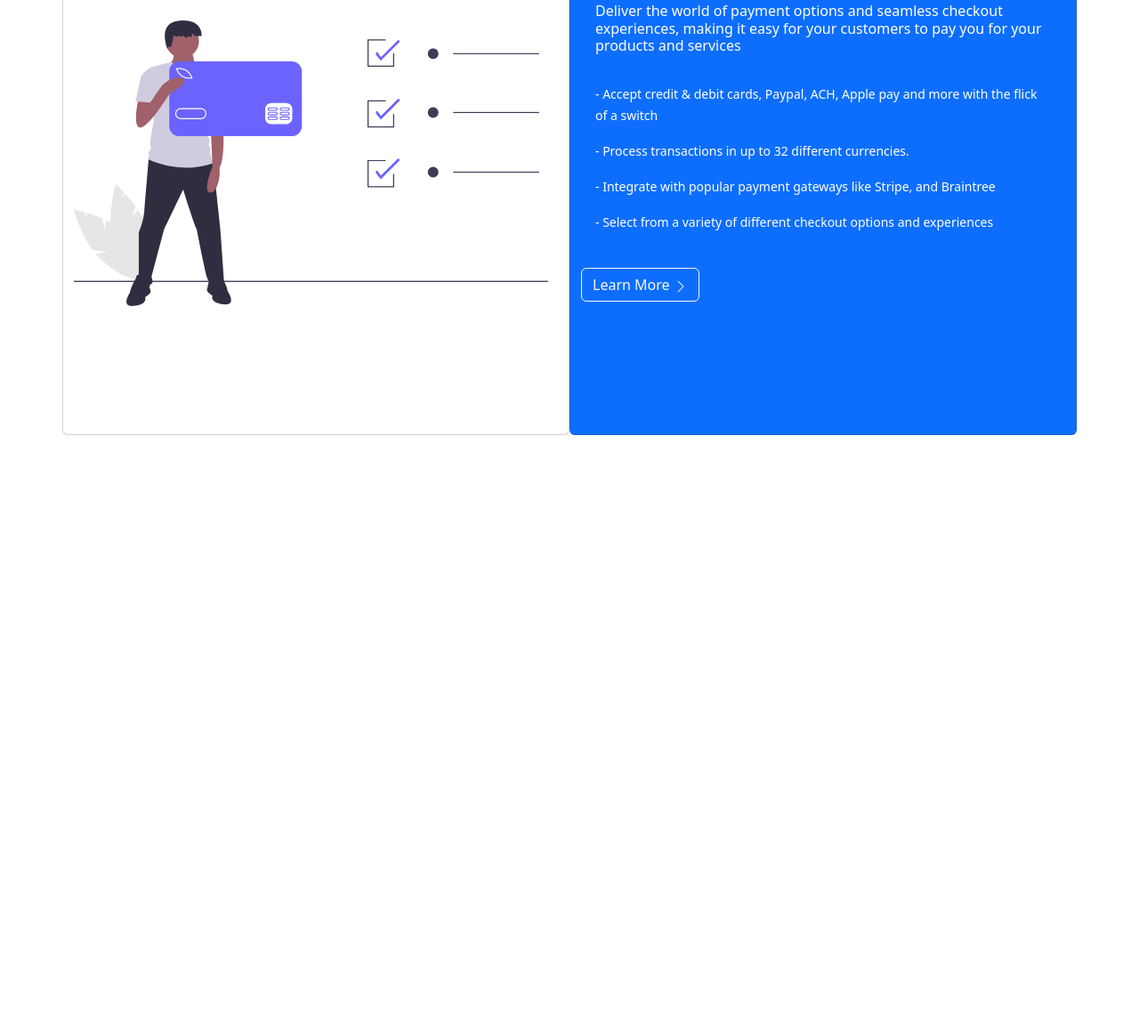
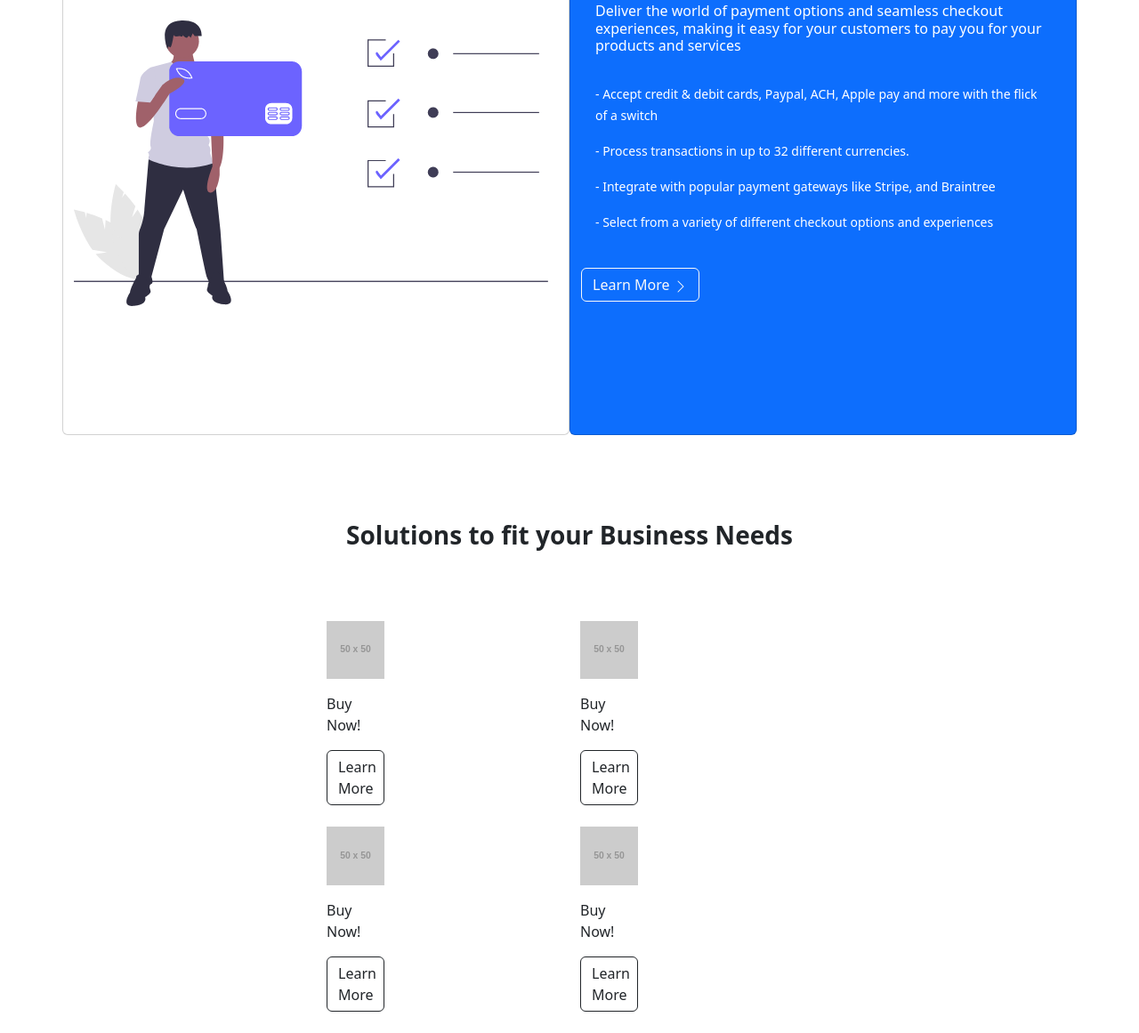
Before and after one commit to CollumTheMan/Week1Project, a plain HTML site: page index.html in a window 1280 px wide. Shown: the part 1322-2483 px from the top of the page at 89% size. Before the commit the page ends 1811 px from the top, so only its background shows below. Drawn offline with nearby package versions, Linux system fonts and the light colour scheme; placeholder pictures from the web are drawn by us.

Commit message:
added icon image row and placeholder

```diff
--- a/index.html
+++ b/index.html
@@ -27,7 +27,7 @@
     <div class="row mb-5">
       <nav class="navbar navbar-expand-md background-color: #ffff">
         <div class="container-fluid align-items-end justify-content-between">
-          <img  src="./images/DoubleTapAssets/logo/Logo-1.png" alt="">
+          <img src="./images/DoubleTapAssets/logo/Logo-1.png" alt="">
           <button class="navbar-toggler" type="button" data-bs-toggle="collapse" data-bs-target="#navbarNavAltMarkup"
             aria-controls="navbarNavAltMarkup" aria-expanded="false" aria-label="Toggle navigation">
             <span class="navbar-toggler-icon"></span>
@@ -123,7 +123,7 @@
     <!-- Image Row  -->
     <div class="row mt-3 mb-3  justify-content-between ">
 
-      <div class="card col-1 bg-primary" >
+      <div class="card col-1 bg-primary">
 
         <div class="col bg-light ">
           <img src="./images/DoubleTapAssets/landing/Page-1.png" class="img-fluid rounded " alt="...">
@@ -137,7 +137,7 @@
         </div>
       </div>
 
-    <div class="card col-1" >
+      <div class="card col-1">
 
         <div class="col">
           <img src="./images/DoubleTapAssets/landing/Page-1.png" class="img-fluid rounded" alt="...">
@@ -151,7 +151,7 @@
         </div>
       </div>
 
-  <div class="card col-1" >
+      <div class="card col-1">
 
 
         <div class="col">
@@ -166,10 +166,11 @@
         </div>
       </div>
 
-<div class="card col-1" >
+      <div class="card col-1">
 
         <div class="col">
-    <img src="./images/DoubleTapAssets/landing/upanddown opposite sidebyside updown directions two arrows.png" class="img-fluid rounded" alt="...">
+          <img src="./images/DoubleTapAssets/landing/upanddown opposite sidebyside updown directions two arrows.png"
+            class="img-fluid rounded" alt="...">
         </div>
         <div class="col-12">
           <div class="card-body">
@@ -191,7 +192,7 @@
 
     <div class="row mt-3">
 
-      <div class="card col-6 " >
+      <div class="card col-6 ">
         <br>
         <br>
         <br>
@@ -221,23 +222,30 @@
             <br>
             <h4 class="card-title">Start accepting payments with Ease</h4>
             <br>
-          <h6 class="card-text">Deliver the world of payment options and seamless checkout <br>experiences, making it easy for your customers to pay you for your <br>products and services</h6>
+            <h6 class="card-text">Deliver the world of payment options and seamless checkout <br>experiences, making it
+              easy for your customers to pay you for your <br>products and services</h6>
 
             <br>
-          <p class="card-text"><small class="text-body-primary">- Accept credit & debit cards, Paypal, ACH, Apple pay and more with the flick <br>of a switch</small></p>
+            <p class="card-text"><small class="text-body-primary">- Accept credit & debit cards, Paypal, ACH, Apple pay
+                and more with the flick <br>of a switch</small></p>
 
-          <p class="card-text"><small class="text-body-primary">- Process transactions in up to 32 different currencies.</small></p>
+            <p class="card-text"><small class="text-body-primary">- Process transactions in up to 32 different
+                currencies.</small></p>
 
-          <p class="card-text"><small class="text-body-primary">- Integrate with popular payment gateways like Stripe, and Braintree </small></p>
+            <p class="card-text"><small class="text-body-primary">- Integrate with popular payment gateways like Stripe,
+                and Braintree </small></p>
 
-          <p class="card-text"><small class="text-body-primary">- Select from a variety of different checkout options and experiences</small></p>
+            <p class="card-text"><small class="text-body-primary">- Select from a variety of different checkout options
+                and experiences</small></p>
           </div>
 
           <br>
 
           <button type="button text-center " class="btn btn-primary btn-outline-light">Learn More
-        <svg xmlns="http://www.w3.org/2000/svg" width="16" height="16" fill="currentColor" class="bi bi-chevron-right" viewBox="0 0 16 16">
-          <path fill-rule="evenodd" d="M4.646 1.646a.5.5 0 0 1 .708 0l6 6a.5.5 0 0 1 0 .708l-6 6a.5.5 0 0 1-.708-.708L10.293 8 4.646 2.354a.5.5 0 0 1 0-.708z"/>
+            <svg xmlns="http://www.w3.org/2000/svg" width="16" height="16" fill="currentColor"
+              class="bi bi-chevron-right" viewBox="0 0 16 16">
+              <path fill-rule="evenodd"
+                d="M4.646 1.646a.5.5 0 0 1 .708 0l6 6a.5.5 0 0 1 0 .708l-6 6a.5.5 0 0 1-.708-.708L10.293 8 4.646 2.354a.5.5 0 0 1 0-.708z" />
             </svg>
           </button>
         </div>
@@ -249,8 +257,76 @@
 
     </div>
 
+    <br>
+    <br>
+    <br>
+    <br>
+
+
+
 
     <!-- "Solutions to fit" row -->
+
+    <div class="row text-center">
+
+      <h3><strong>Solutions to fit your Business Needs</strong></h3>
+
+    </div>
+
+    <br>
+    <br>
+    <br>
+
+
+    <!-- Icon Image Row -->
+    <div class="row  mb-4">
+
+      <div class="col-3"></div>
+
+      <div class="col-3 ">
+        <div class="card-body col-3">
+          <img src="https://placehold.co/50x50" class="card-img-top" alt="...">
+          <p class="card-text mt-3">Buy Now!</p>
+          <a href="#" class="btn btn-p img-fluid btn-outline-dark ">Learn More</a>
+        </div>
+      </div>
+
+
+      <div class="col-3">
+        <div class="card-body col-3">
+          <img src="https://placehold.co/50x50" class="card-img-top" alt="...">
+          <p class="card-text mt-3">Buy Now!</p>
+          <a href="#" class="btn btn-p img-fluid btn-outline-dark  ">Learn More</a>
+        </div>
+      </div>
+
+      <div class="col-3"></div>
+    </div>
+
+
+
+    <div class="row mb-4">
+
+      <div class="col-3"></div>
+
+      <div class="col-3">
+        <div class="card-body col-3">
+          <img src="https://placehold.co/50x50" class="card-img-top" alt="...">
+          <p class="card-text mt-3">Buy Now!</p>
+          <a href="#" class="btn btn-p img-fluid btn-outline-dark">Learn More</a>
+        </div>
+      </div>
+
+
+      <div class="col-3">
+        <div class="card-body col-3">
+          <img src="https://placehold.co/50x50" class="card-img-top" alt="...">
+          <p class="card-text mt-3">Buy Now!</p>
+          <a href="#" class="btn btn-p img-fluid btn-outline-dark ">Learn More</a>
+        </div>
+      </div>
+      <div class="col-3"></div>
+    </div>
 
 
 
```
Lines whose indentation alone changed are shown as unchanged.
